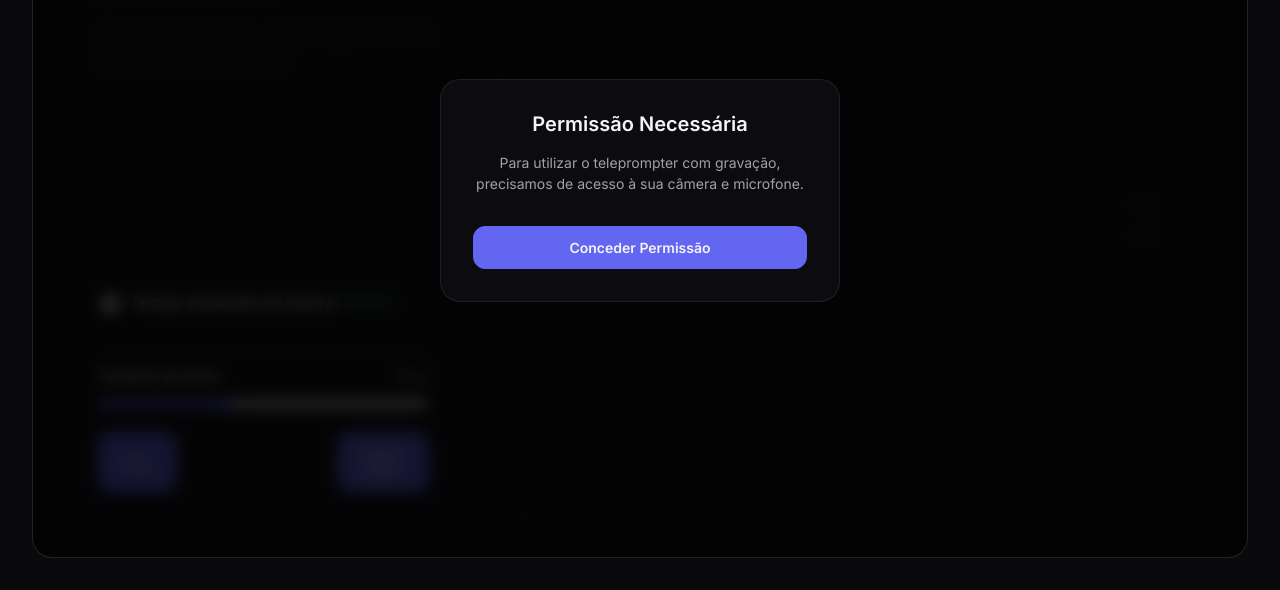
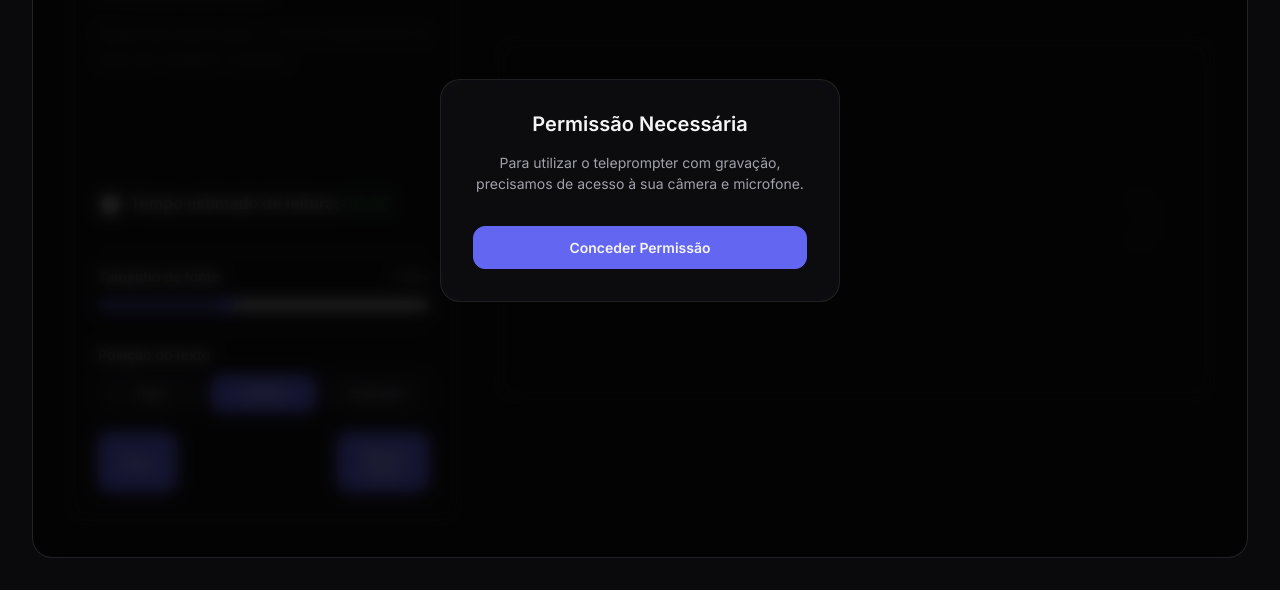
Before and after one commit to phsilvacabral-puc/teleprompter, a website built with Vite: page index.html in a window 1280 px wide. Shown: the part 210-800 px from the top of the page. Built offline with nearby package versions, Linux system fonts and the light colour scheme.

Commit message:
feat: reposicionar e reduzir o box de rolagem do texto
Adiciona controle (Topo/Centro/Embaixo) que reduz o box do prompter
para 60% da altura e o reposiciona via align-self, com persistencia
em localStorage.

Co-Authored-By: Claude Opus 4.8 <noreply@anthropic.com>

```diff
--- a/index.html
+++ b/index.html
@@ -46,6 +46,16 @@
             </div>
             <input id="font-size-slider" type="range" min="16" max="120" step="1" value="56" />
           </div>
+          <div class="reading-position-control">
+            <div class="reading-position-header">
+              <label>Posição do texto</label>
+            </div>
+            <div class="reading-position-options" role="group" aria-label="Posição do texto">
+              <button type="button" class="position-btn" data-position="top" aria-pressed="false">Topo</button>
+              <button type="button" class="position-btn active" data-position="center" aria-pressed="true">Centro</button>
+              <button type="button" class="position-btn" data-position="bottom" aria-pressed="false">Embaixo</button>
+            </div>
+          </div>
           <div class="editor-actions" style="margin-top: 20px; display: flex; gap: 160px;">
             <button id="play-btn" class="btn primary" type="button" >Play</button>
             <button id="save-script-btn" class="btn primary" type="button">Salvar texto</button>
--- a/main.js
+++ b/main.js
@@ -15,6 +15,8 @@ document.addEventListener('DOMContentLoaded', () => {
   const fontSizeValue = document.getElementById('font-size-value');
   const prompterText = document.getElementById('prompter-text');
   const prompterWrapper = document.getElementById('prompter-wrapper');
+  const positionButtons = Array.from(document.querySelectorAll('.position-btn'));
+  const prompterSection = prompterWrapper.closest('.prompter-section');
 
   // Clone para efeito de loop infinito
   const prompterTextClone = prompterText.cloneNode(true);
@@ -39,6 +41,15 @@ document.addEventListener('DOMContentLoaded', () => {
   const FONT_SIZE_MIN = 16;
   const FONT_SIZE_MAX = 120;
   const DEFAULT_FONT_SIZE = 56;
+
+  // Posição do box do prompter: cada opção aplica uma classe que reposiciona o box
+  const READING_POSITION_CLASSES = {
+    top: 'position-top',
+    center: 'position-center',
+    bottom: 'position-bottom',
+  };
+  const READING_POSITION_STORAGE_KEY = 'teleprompter:reading-position';
+  const DEFAULT_READING_POSITION = 'center';
 
   const isFullscreenSupported = () => {
     return Boolean(document.fullscreenEnabled && document.documentElement.requestFullscreen && document.exitFullscreen);
@@ -154,6 +165,11 @@ document.addEventListener('DOMContentLoaded', () => {
     return clampFontSize(window.localStorage.getItem(FONT_SIZE_STORAGE_KEY));
   };
 
+  const loadSavedReadingPosition = () => {
+    const stored = window.localStorage.getItem(READING_POSITION_STORAGE_KEY);
+    return READING_POSITION_CLASSES[stored] ? stored : DEFAULT_READING_POSITION;
+  };
+
   saveScriptBtn.addEventListener('click', () => {
     const scriptText = scriptInput.value;
     window.localStorage.setItem(SAVED_SCRIPT_STORAGE_KEY, scriptText);
@@ -210,6 +226,32 @@ document.addEventListener('DOMContentLoaded', () => {
     window.localStorage.setItem(FONT_SIZE_STORAGE_KEY, String(fontSize));
   });
 
+  const applyReadingPosition = (positionKey) => {
+    const key = READING_POSITION_CLASSES[positionKey] ? positionKey : DEFAULT_READING_POSITION;
+
+    positionButtons.forEach((btn) => {
+      const isActive = btn.dataset.position === key;
+      btn.classList.toggle('active', isActive);
+      btn.setAttribute('aria-pressed', String(isActive));
+    });
+
+    // Reposiciona o box inteiro do prompter (topo/centro/embaixo)
+    prompterSection.classList.remove(...Object.values(READING_POSITION_CLASSES));
+    prompterSection.classList.add(READING_POSITION_CLASSES[key]);
+
+    // O box mudou de posição/tamanho: remede o ciclo de rolagem
+    needsMeasurement = true;
+    renderPrompterPosition();
+    return key;
+  };
+
+  positionButtons.forEach((btn) => {
+    btn.addEventListener('click', () => {
+      const key = applyReadingPosition(btn.dataset.position);
+      window.localStorage.setItem(READING_POSITION_STORAGE_KEY, key);
+    });
+  });
+
   const animateScroll = (timestamp) => {
     if (isScrolling) {
       if (lastFrameTime === null) lastFrameTime = timestamp;
@@ -236,6 +278,7 @@ document.addEventListener('DOMContentLoaded', () => {
   scriptInput.value = savedScript;
   updatePrompterText(savedScript);
   applyFontSize(savedFontSize);
+  applyReadingPosition(loadSavedReadingPosition());
   animationFrameId = requestAnimationFrame(animateScroll);
   updateFullscreenButton();
   updateReadingTime(savedScript);
--- a/style.css
+++ b/style.css
@@ -155,6 +155,55 @@ body, html {
   cursor: pointer;
 }
 
+.reading-position-control {
+  display: flex;
+  flex-direction: column;
+  gap: 0.75rem;
+  margin-top: 1rem;
+  padding-top: 1rem;
+  border-top: 1px solid var(--glass-border);
+}
+
+.reading-position-header {
+  font-size: 0.875rem;
+}
+
+.reading-position-header label {
+  color: var(--text-main);
+  font-weight: 600;
+}
+
+.reading-position-options {
+  display: flex;
+  gap: 0.5rem;
+}
+
+.position-btn {
+  flex: 1;
+  background: rgba(255, 255, 255, 0.05);
+  color: var(--text-muted);
+  border: 1px solid var(--glass-border);
+  padding: 0.6rem 0.5rem;
+  border-radius: 10px;
+  font-size: 0.8125rem;
+  font-weight: 600;
+  font-family: inherit;
+  cursor: pointer;
+  transition: all 0.2s ease;
+}
+
+.position-btn:hover {
+  background: rgba(255, 255, 255, 0.1);
+  color: var(--text-main);
+  transform: translateY(-1px);
+}
+
+.position-btn.active {
+  background: var(--accent);
+  border-color: var(--accent);
+  color: #fff;
+}
+
 .editor-actions {
   display: flex;
   justify-content: flex-end;
@@ -166,6 +215,24 @@ body, html {
   flex: 2;
   position: relative;
   overflow: hidden;
+}
+
+/* Box de exibição do texto: menor e reposicionável (topo/centro/embaixo) */
+.split-view > .prompter-section {
+  height: 60%;
+  align-self: center;
+}
+
+.split-view > .prompter-section.position-top {
+  align-self: flex-start;
+}
+
+.split-view > .prompter-section.position-center {
+  align-self: center;
+}
+
+.split-view > .prompter-section.position-bottom {
+  align-self: flex-end;
 }
 
 .prompter-layout-container {
```
